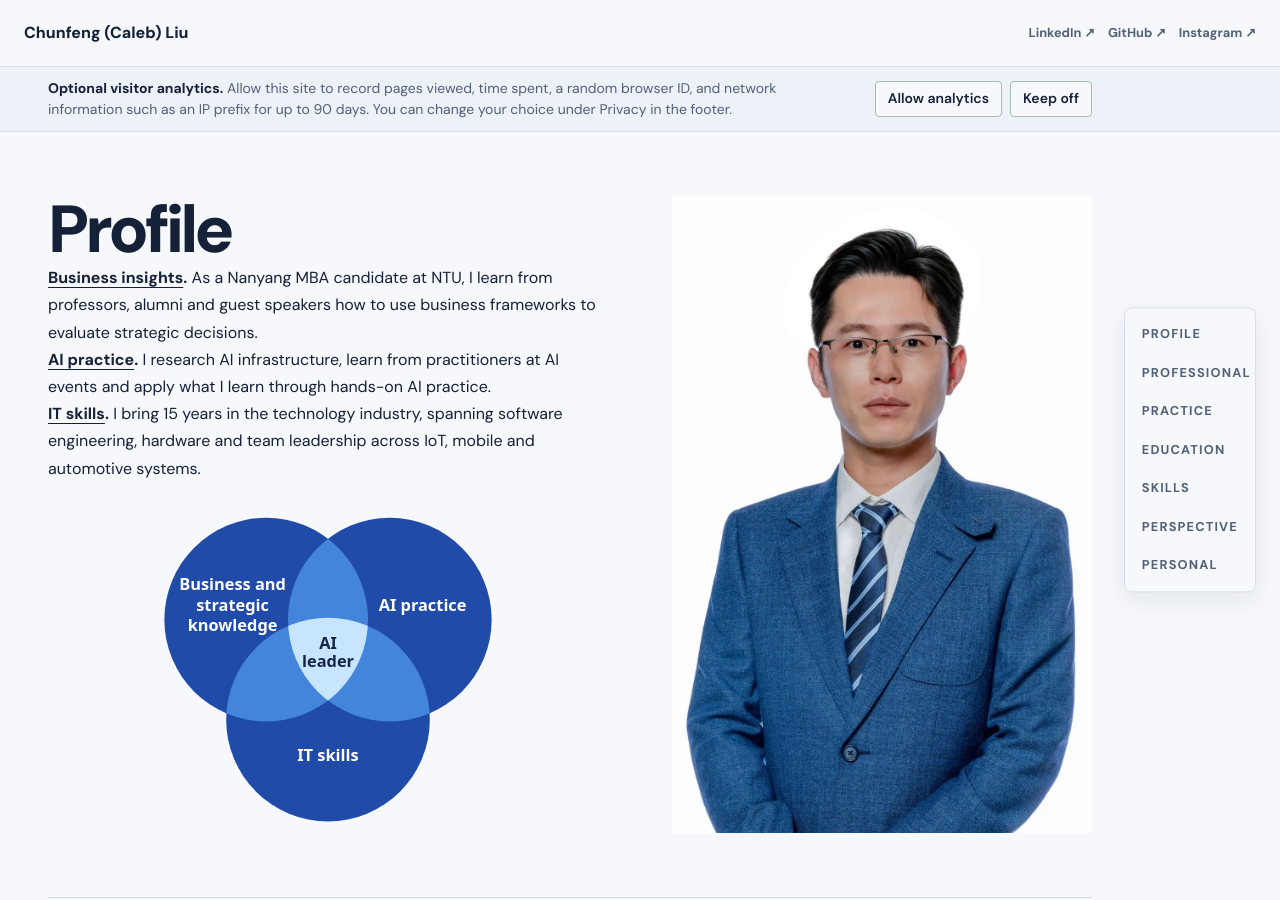
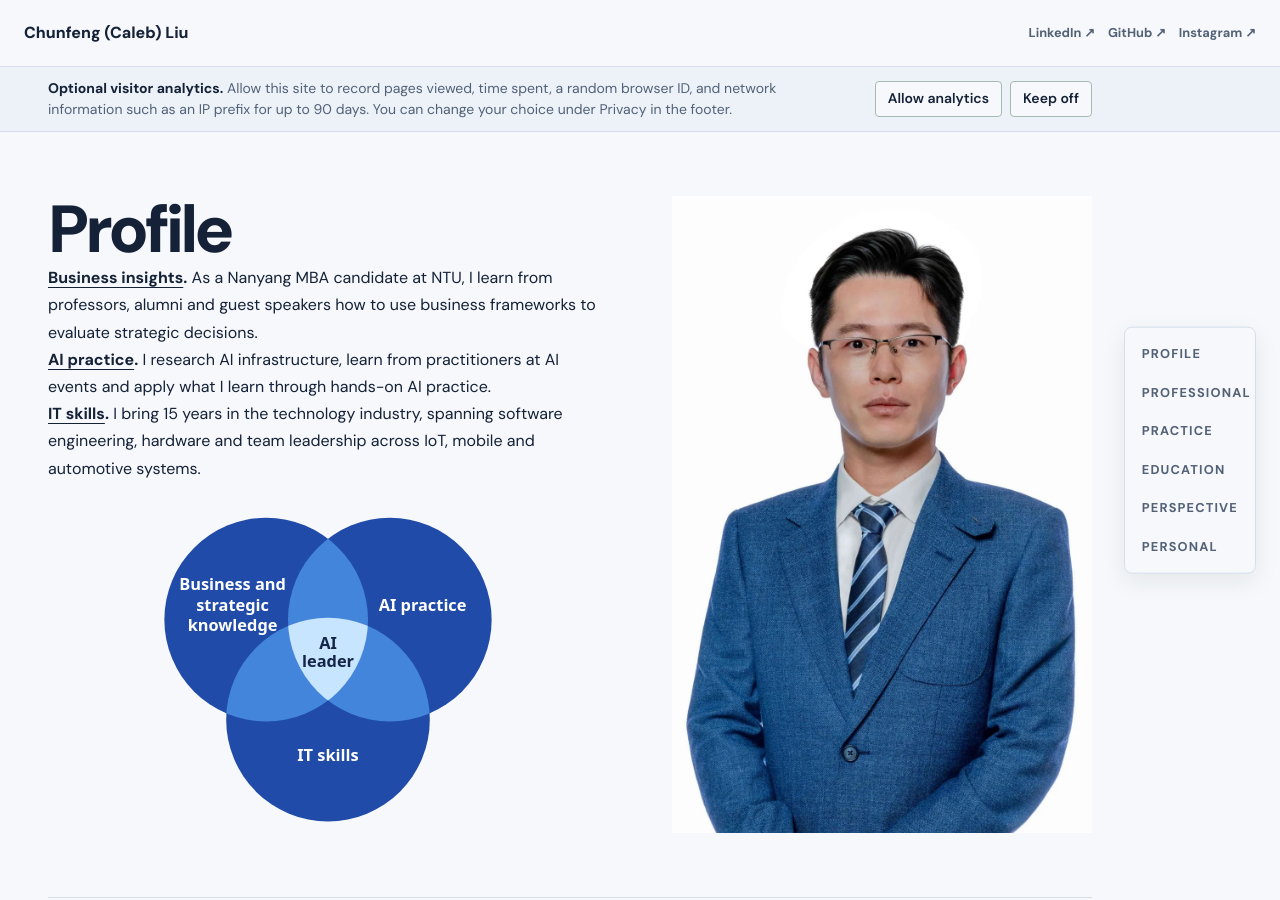
Before and after one commit to sprindy/chunfeng_liu.github.io, a Jekyll site: the page built from index.html, in a window 1280 px wide and 900 px high. Built offline with Jekyll 4.4.1, drawn with Linux system fonts in a browser that asks for light colours; some web fonts are replaced.

Commit message:
Remove Skills from the shared navigation

```diff
--- a/_layouts/default.html
+++ b/_layouts/default.html
@@ -21,7 +21,6 @@
       <a href="{{ '/' | relative_url }}#work">Professional</a>
       <a href="{{ '/' | relative_url }}#practice">Practice</a>
       <a href="{{ '/' | relative_url }}#education">Education</a>
-      <a href="{{ '/' | relative_url }}#skills">Skills</a>
       <a href="{{ '/' | relative_url }}#blog">Perspective</a>
       <a href="{{ '/' | relative_url }}#hobbies">Personal</a>
     </nav>
```
